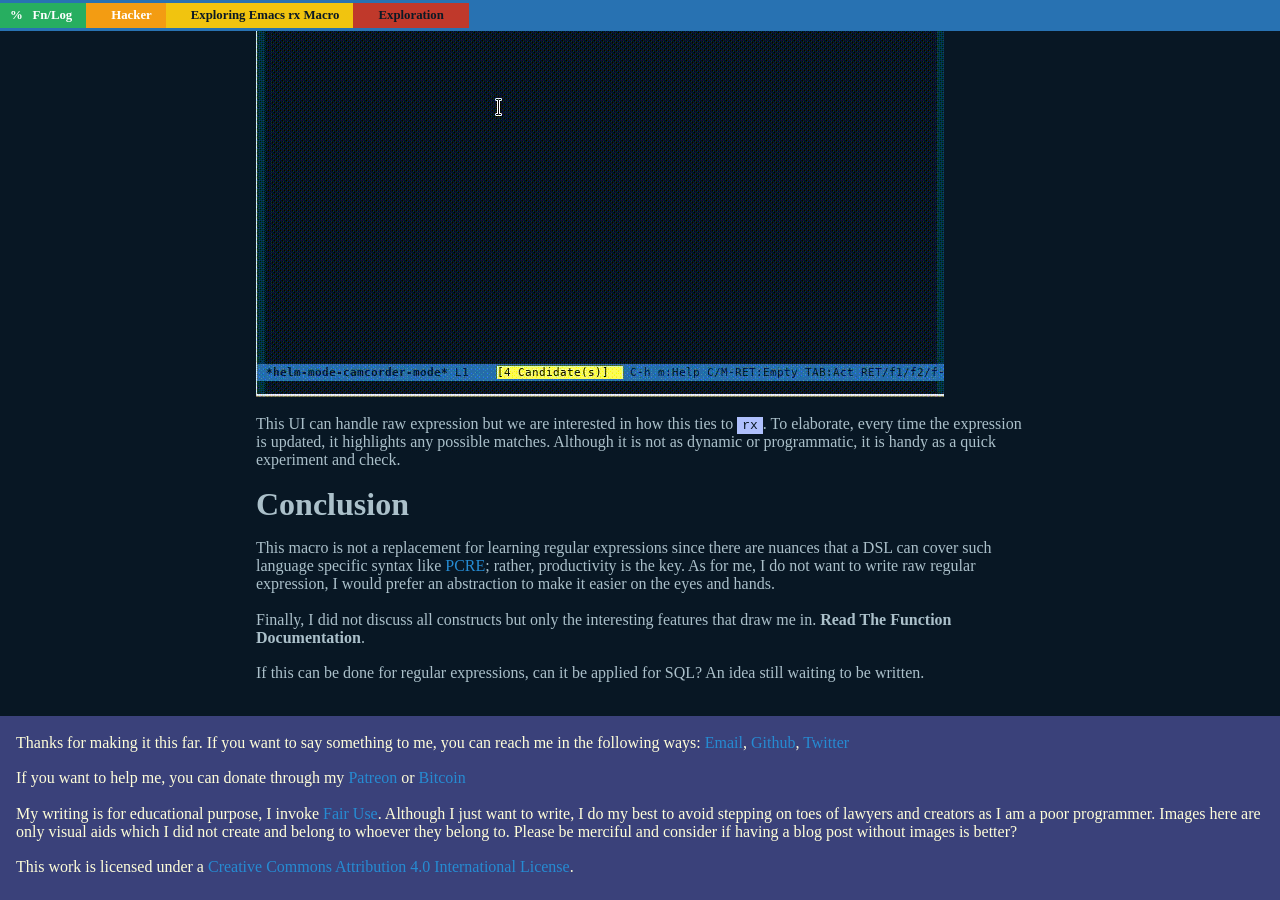
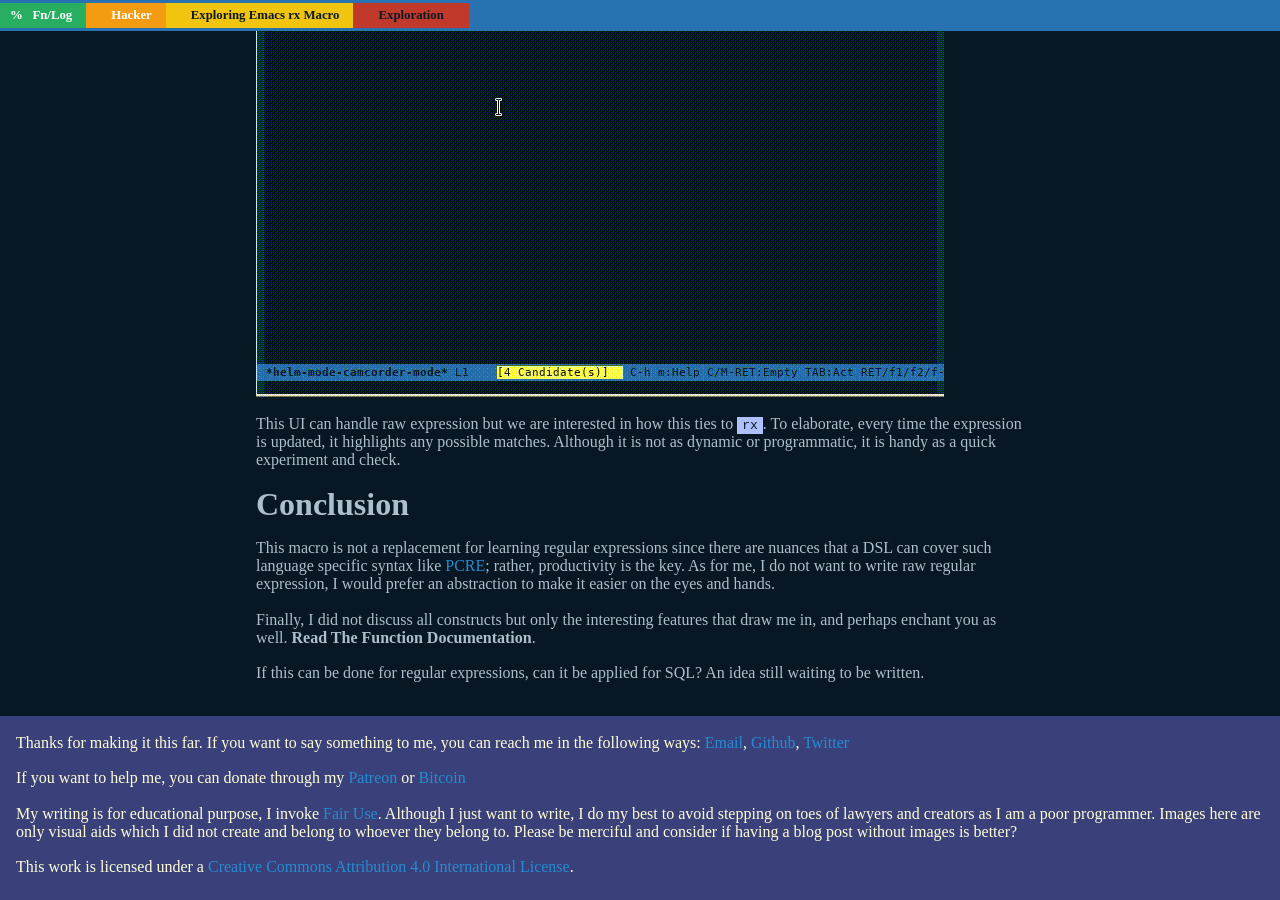
Before and after one commit to FrancisMurillo/FrancisMurillo.github.io, a Jekyll site: the page built from hacker/_posts/2017-03-30-Exploring Emacs rx Macro.html, in a window 1280 px wide and 900 px high, scrolled down 5840 px. Built offline with Jekyll 4.4.1, drawn with Linux system fonts in a browser that asks for light colours.

Commit message:
Updating old post

```diff
--- a/hacker/_posts/2017-03-30-Exploring Emacs rx Macro.html
+++ b/hacker/_posts/2017-03-30-Exploring Emacs rx Macro.html
@@ -452,7 +452,8 @@ it easier on the eyes and hands.
 
 <p>
 Finally, I did not discuss all constructs but only the interesting
-features that draw me in. <b>Read The Function Documentation</b>.
+features that draw me in, and perhaps enchant you as well. <b>Read The
+Function Documentation</b>.
 </p>
 
 <p>
```
